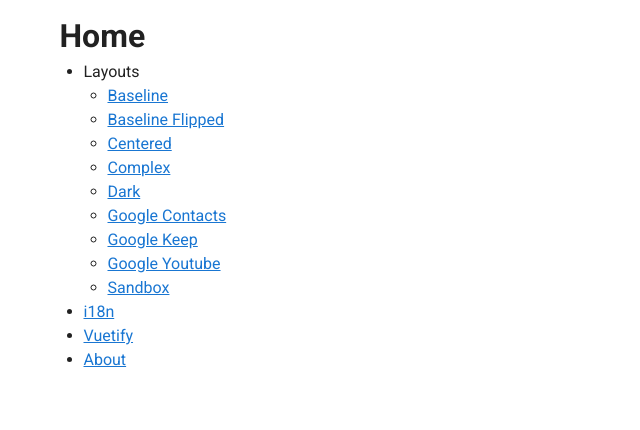
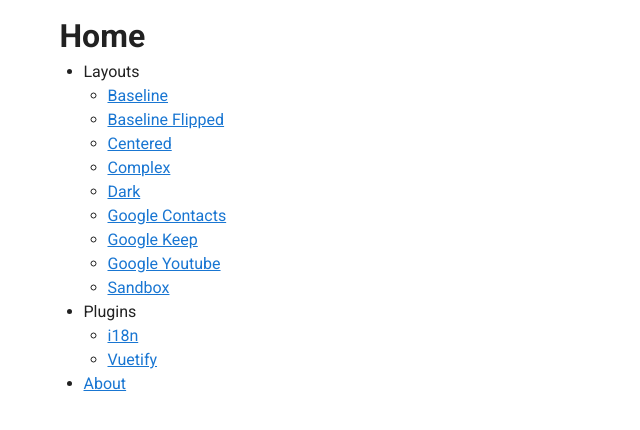
Before and after one commit to dogfoodlab/study-vueapp-mock, a Vue app: page / in a window 1280 px wide. Shown: the top 430 px of the page, without its empty margins (0-640 px from the left). Built offline with nearby package versions, Linux system fonts and the light colour scheme.

Commit message:
Change file layout.

```diff
--- a/src/components/HelloWorld.vue
+++ b/src/components/HelloWorld.vue
@@ -7,7 +7,7 @@
     >
       <v-flex xs12>
         <v-img
-          :src="require('../assets/logo.svg')"
+          :src="require('@/assets/logo.svg')"
           class="my-3"
           contain
           height="200"
--- a/src/router/index.js
+++ b/src/router/index.js
@@ -1,9 +1,8 @@
 import Vue from 'vue'
 import VueRouter from 'vue-router'
 import Home from '@/views/Home'
-import I18n from '@/views/I18n'
-import Vuetify from '@/views/Vuetify'
 import LayoutRoutes from '@/router/layout-routes'
+import PluginRoutes from '@/router/plugin-routes'
 
 Vue.use(VueRouter)
 
@@ -17,16 +16,7 @@
       component: Home
     },
     { ...LayoutRoutes },
-    {
-      path: '/i18n',
-      name: 'i18n',
-      component: I18n
-    },
-    {
-      path: '/vuetify',
-      name: 'vuetify',
-      component: Vuetify
-    },
+    { ...PluginRoutes },
     {
       path: '/about',
       name: 'about',
--- /dev/null
+++ b/src/router/plugin-routes.js
@@ -0,0 +1,21 @@
+import Home from '@/views/plugins/Home'
+import Vuetify from '@/views/plugins/Vuetify'
+import I18n from '@/views/plugins/I18n'
+
+export default {
+  path: '/pulgins',
+  name: 'plugins',
+  component: Home,
+  children: [
+    {
+      path: 'vuetify',
+      name: 'plugins/vuetify',
+      component: Vuetify
+    },
+    {
+      path: 'i18n',
+      name: 'plugins/i18n',
+      component: I18n
+    }
+  ]
+}
--- a/src/views/Home.vue
+++ b/src/views/Home.vue
@@ -36,11 +36,15 @@
             </li>
           </ul>
         </li>
-        <li>
-          <router-link :to="{name:'i18n'}">i18n</router-link>
-        </li>
-        <li>
-          <router-link :to="{name:'vuetify'}">Vuetify</router-link>
+        <li>Plugins
+          <ul>
+            <li>
+              <router-link :to="{name:'plugins/i18n'}">i18n</router-link>
+            </li>
+            <li>
+              <router-link :to="{name:'plugins/vuetify'}">Vuetify</router-link>
+            </li>
+          </ul>
         </li>
         <li>
           <router-link :to="{name:'about'}">About</router-link>
--- /dev/null
+++ b/src/views/plugins/Home.vue
@@ -0,0 +1,3 @@
+<template>
+  <router-view />
+</template>
--- a/vue.config.js
+++ b/vue.config.js
@@ -5,7 +5,7 @@
     devtool: isDev ? 'source-map' : false
   },
 
-  publicPath: '',
+  publicPath: '/',
 
   productionSourceMap: false,
   /*
```
Also changed, not shown: src/router/layout-routes.js (+29 -29 lines), src/views/layouts/Home.vue (renamed from src/views/Layouts.vue), src/views/plugins/I18n.vue (renamed from src/views/I18n.vue), src/views/plugins/Vuetify.vue (renamed from src/views/Vuetify.vue).
